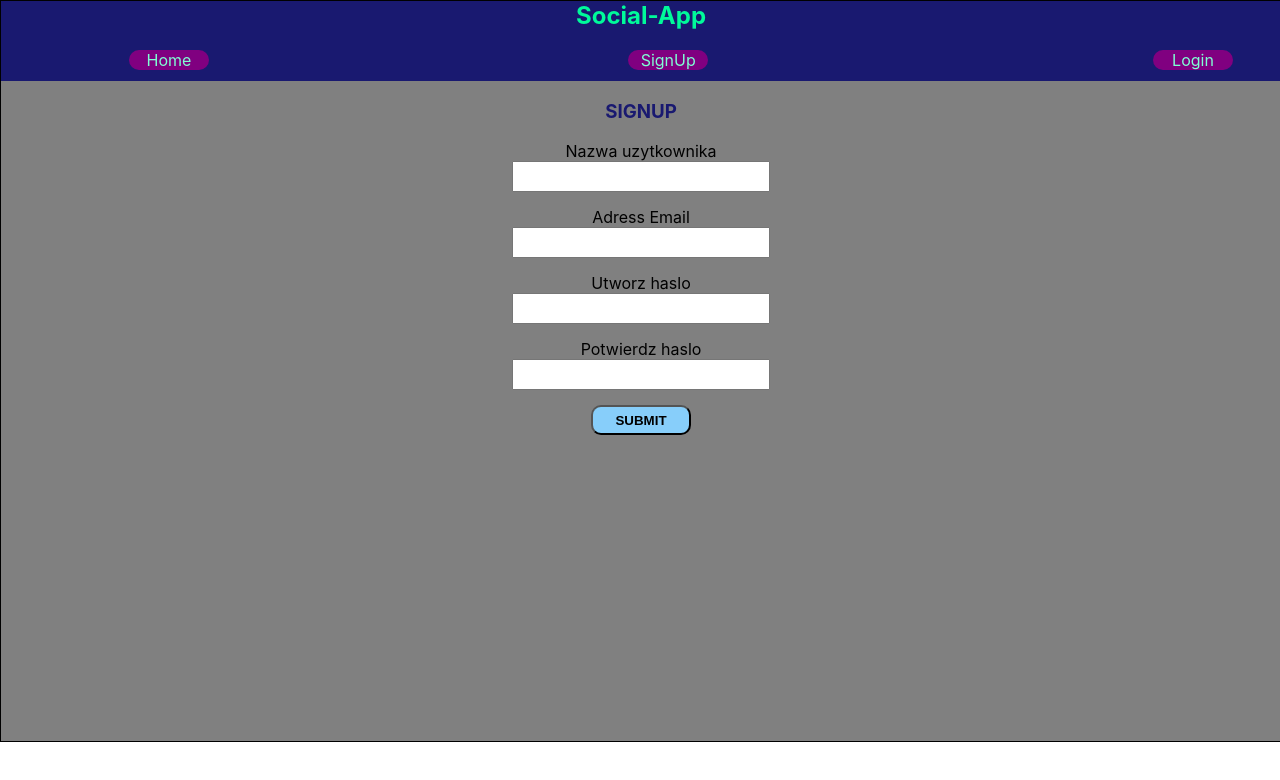
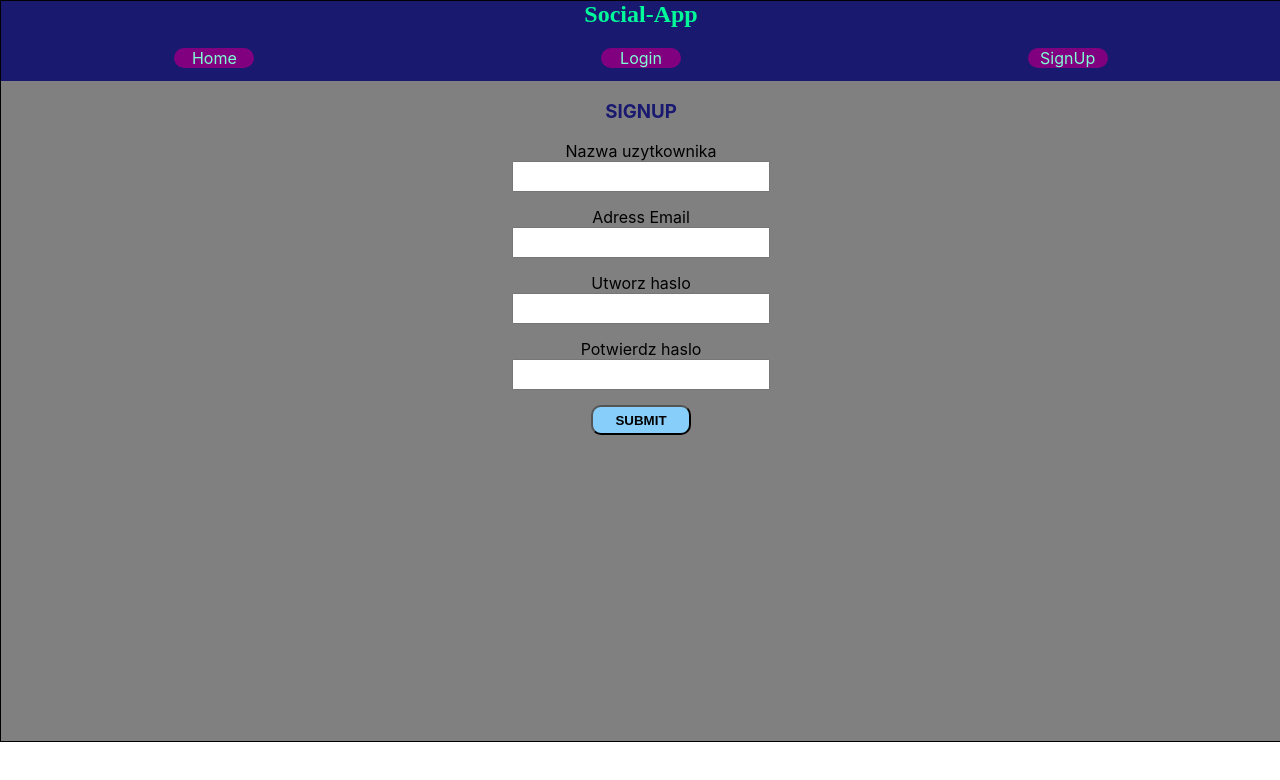
Before and after one commit to adammak91/3-social-app, a React (Create React App) app: page /signUp in a window 1280 px wide. Shown: the top 780 px of the page. Built offline with nearby package versions, Linux system fonts and the light colour scheme.

Commit message:
poprawki3

```diff
--- a/src/App.css
+++ b/src/App.css
@@ -16,6 +16,13 @@ nav {
 .header {
   color: mediumspringgreen;
   margin-top: 0;
+  font-family:cursive;
+}
+ul {
+  display: flex;
+  justify-content: space-around;
+  padding: 0;
+  margin: 0;
 }
 
 li {
@@ -23,24 +30,19 @@ li {
   border-radius: 10px;
   color: aquamarine;
   background-color: purple;
-  display: inline;
-  position: absolute;
+  margin-bottom: 0px;
+  list-style: none;
 }
 
 a {
   color: aquamarine;
   border: none;
   text-decoration: none;
+  transition-duration: 0.3s;
+
 }
-
-.home {
-  left: 10%;
+a:hover {
+  color: rgb(0, 204, 255);
+  font-size: 17px;
+  font-family:Verdana, Tahoma, sans-serif;
 }
-
-.signup {
-  left: 49%;
-}
-
-.login {
-  left: 90%;
-}
--- a/src/App.js
+++ b/src/App.js
@@ -17,7 +17,9 @@ function App() {
     <div className="App">
 
     <nav>
+
         <h2 className='header'>Social-App</h2>
+
           <ul>
             <li className='home'>
               <Link to="/">Home</Link>
@@ -29,6 +31,7 @@ function App() {
               <Link to="/signup">SignUp</Link>
             </li>
           </ul>
+
         </nav>
         <Routes>
           <Route path="/" element={<Home />}/>
--- a/src/SignUp.js
+++ b/src/SignUp.js
@@ -9,7 +9,7 @@ const SignUp = () => {
 
         <div>
         <h3>SignUp</h3>
-         <form action="https://formspree.io/f/moqrkrya" method="POST">
+         <form action='http://akademia108.pl/api/social-app/user/signup' method="POST">
              <div className="form-group">
                    <label>Nazwa uzytkownika</label>
                    <input type="text" minLength={5}></input>
```
